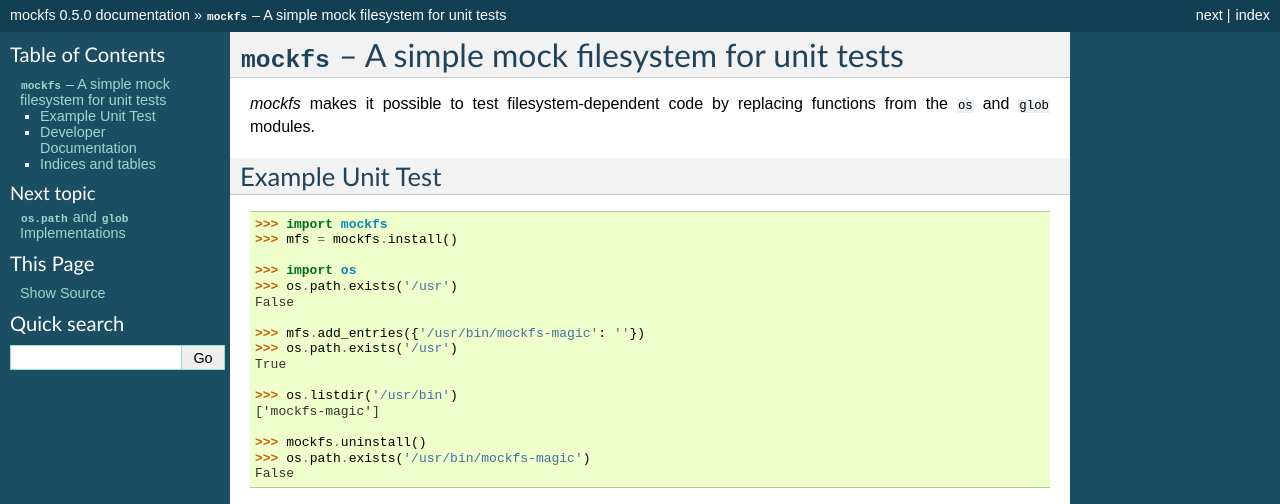
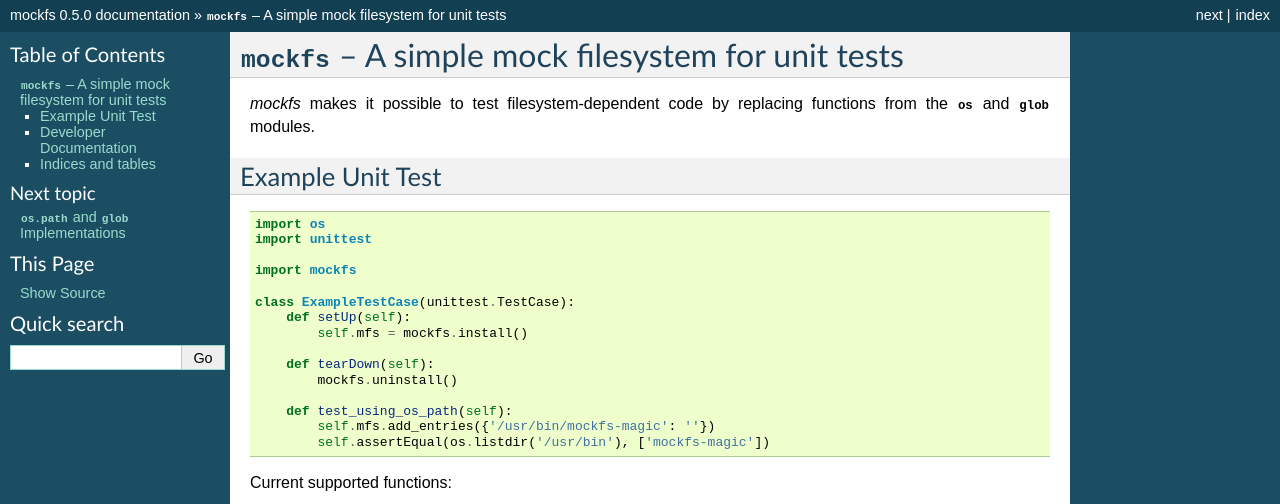
Before and after one commit to mockfs/mockfs, a Sphinx documentation site: the page built from docs/source/index.rst, in a window 1280 px wide. Shown: the top 504 px of the page. Built offline with Sphinx 7.4.7, drawn with Linux system fonts in a browser that asks for light colours; some of the changed text lies outside the part shown; grey boxes are pictures that could not be loaded.

Commit message:
mockfs: Update docstrings to show a complete example unit test
Signed-off-by: David Aguilar <davvid@gmail.com>

```diff
--- a/docs/source/index.rst
+++ b/docs/source/index.rst
@@ -8,31 +8,37 @@
 ========================================================
 
 `mockfs` makes it possible to test filesystem-dependent code by
-replacing functions from the ``os`` and ``glob`` modules.
-
+replacing functions from the :mod:`os` and :mod:`glob` modules.
 
 Example Unit Test
 =================
 
-.. doctest::
+.. code-block:: python
 
-    >>> import mockfs
-    >>> mfs = mockfs.install()
+    import os
+    import unittest
 
-    >>> import os
-    >>> os.path.exists('/usr')
-    False
+    import mockfs
 
-    >>> mfs.add_entries({'/usr/bin/mockfs-magic': ''})
-    >>> os.path.exists('/usr')
-    True
+    class ExampleTestCase(unittest.TestCase):
+        def setUp(self):
+            self.mfs = mockfs.install()
 
-    >>> os.listdir('/usr/bin')
-    ['mockfs-magic']
+        def tearDown(self):
+            mockfs.uninstall()
 
-    >>> mockfs.uninstall()
-    >>> os.path.exists('/usr/bin/mockfs-magic')
-    False
+        def test_using_os_path(self):
+            self.mfs.add_entries({'/usr/bin/mockfs-magic': ''})
+            self.assertEqual(os.listdir('/usr/bin'), ['mockfs-magic'])
+
+Current supported functions:
+
+* :func:`os.path.exists`
+* :func:`os.path.isdir`
+* :func:`os.path.isfile`
+* :func:`os.path.islink`
+* :func:`os.listdir`
+* :func:`os.walk`
 
 .. autofunction:: mockfs.install
 
--- a/mockfs/__init__.py
+++ b/mockfs/__init__.py
@@ -20,10 +20,13 @@ def install(entries=None, pathmap=None):
     Replace builtin modules with mockfs equivalents.
 
     :param entries: Dictionary mapping paths to content
+    :rtype MockFS: Newly installed :class:`mockfs.mfs.MockFS` handler
 
     Example::
 
-        install(entries={'/bin/ls': 'content'})
+        import mockfs
+
+        mfs = mockfs.install(entries={'/bin/ls': 'content'})
 
     """
     mfs = MockFS(entries=entries, pathmap=pathmap)
```
Also changed, not shown: docs/source/api.rst (+5 -6 lines).
